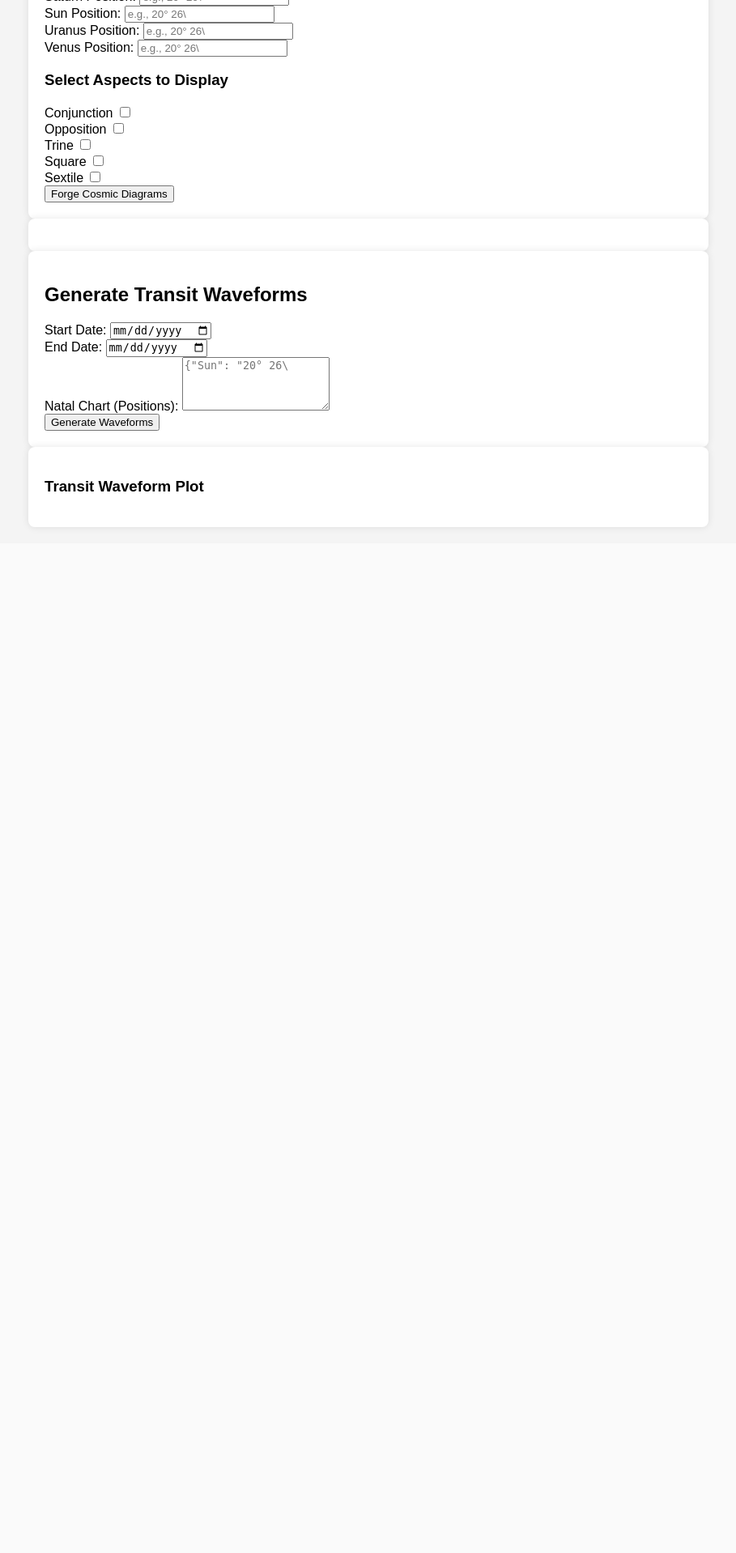
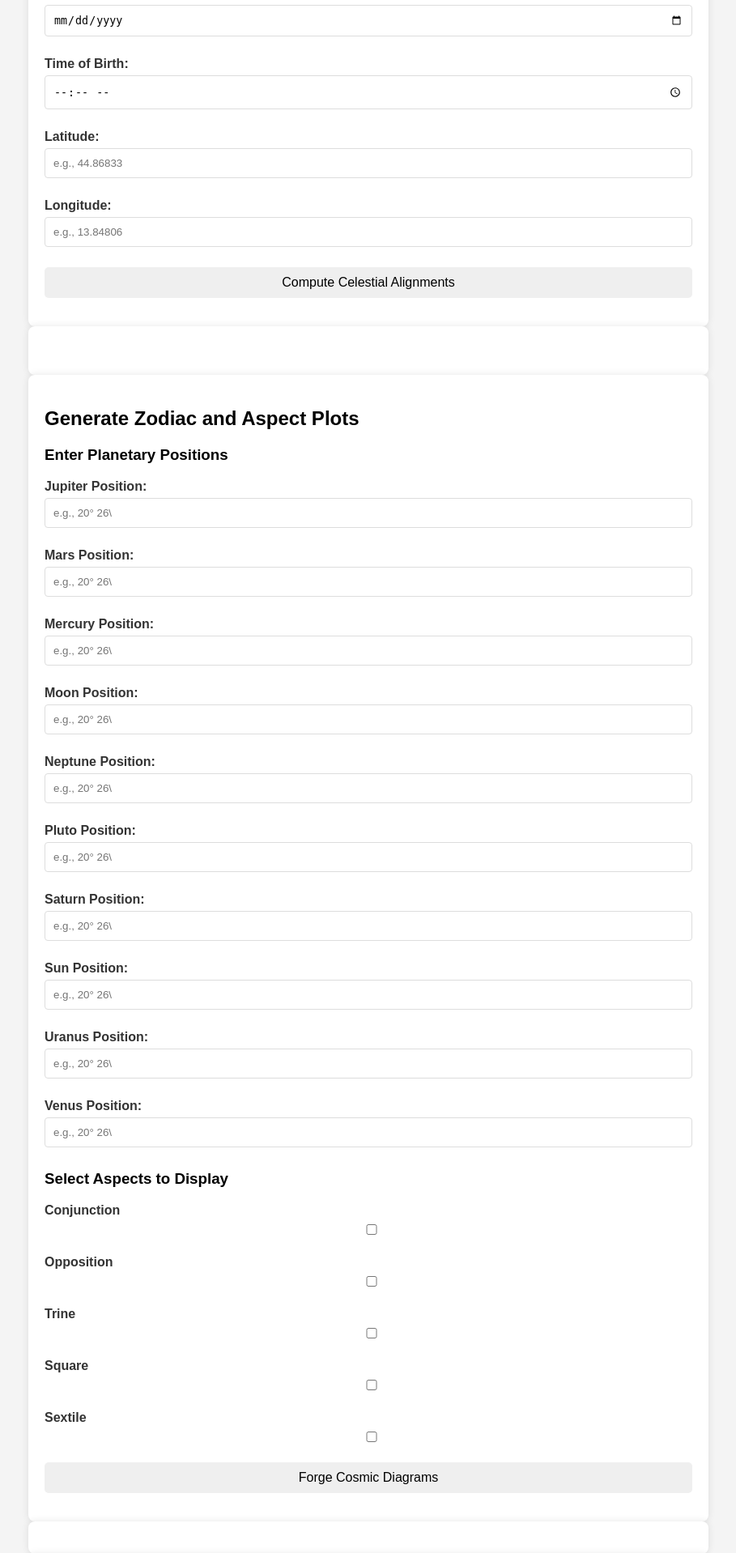
Before and after one commit to spiritorient/astroo1, a Flask app: page / in a window 1280 px wide. Shown: the part 557-2475 px from the top of the page at 81% size, without its empty margins (185-1094 px from the left). Before the commit the page ends 1211 px from the top, so only its background shows below. Run offline with Flask 3, Linux system fonts and the light colour scheme.

Commit message:
veliki-emerger-21e2

```diff
--- a/templates/index.html
+++ b/templates/index.html
@@ -5,7 +5,6 @@
     <title>Natal Chart Generator</title>
     <link rel="stylesheet" href="https://unpkg.com/leaflet/dist/leaflet.css">
     <style>
-        /* (Your existing styles) */
         body {
             font-family: Arial, sans-serif;
             margin: 0;
@@ -20,11 +19,117 @@
             border-radius: 8px;
             box-shadow: 0 0 10px rgba(0, 0, 0, 0.1);
         }
-        /* Rest of your styles */
+        h1 {
+            text-align: center;
+            color: #333;
+        }
+        .form-group {
+            margin-bottom: 15px;
+        }
+        .form-group label {
+            display: block;
+            margin-bottom: 5px;
+            font-weight: bold;
+            color: #333;
+        }
+        .form-group input,
+        .form-group select {
+            width: 100%;
+            padding: 10px;
+            box-sizing: border-box;
+            border: 1px solid #ddd;
+            border-radius: 4px;
+            margin-bottom: 10px;
+        }
+        .form-group button,
+        input[type="submit"] {
+            padding: 10px 20px;
+            color: black;
+            border: none;
+            border-radius: 5px;
+            cursor: pointer;
+            font-size: 16px;
+            width: 100%;
+        }
+        .form-group button:hover,
+        input[type="submit"]:hover {
+            background-color: navajowhite;
+        }
+        .results {
+            margin-top: 20px;
+        }
+        .results h2 {
+            font-size: 24px;
+            margin-bottom: 10px;
+            color: #333;
+        }
+        .results ul {
+            list-style-type: none;
+            padding: 0;
+        }
+        .results li {
+            padding: 10px;
+            border: 1px solid #ddd;
+            margin-bottom: 5px;
+            border-radius: 4px;
+            background: #f9f9f9;
+        }
+        .results li span {
+            font-weight: bold;
+            color: #333;
+        }
+        #map {
+            height: 400px;
+            width: 100%;
+            margin-bottom: 20px;
+        }
+        .image-container {
+            position: relative;
+            width: 100%;
+            max-width: 500px;
+            height: auto;
+            border: 2px solid #000;
+            overflow: hidden;
+            cursor: pointer;
+            margin: 20px auto;
+        }
+        .image-container img {
+            width: 100%;
+            height: auto;
+            object-fit: contain;
+            display: block;
+        }
+        .fullsize-image {
+            display: none;
+            position: fixed;
+            top: 50%;
+            left: 50%;
+            transform: translate(-50%, -50%);
+            border: 2px solid #000;
+            background: #fff;
+            z-index: 1000;
+        }
+        .fullsize-image img {
+            max-width: 100vw;
+            max-height: 100vh;
+        }
+        .fullsize-overlay {
+            display: none;
+            position: fixed;
+            top: 0;
+            left: 0;
+            width: 100vw;
+            height: 100vh;
+            background: rgba(0, 0, 0, 0.5);
+            z-index: 999;
+        }
+        /* Hide Leaflet attribution controls */
+        .leaflet-control-attribution {
+            display: none !important;
+        }
     </style>
 </head>
 <body>
-
     <!-- Natal Chart Calculation Form -->
     <div class="container">
         <h1>Natal Chart</h1>
```
